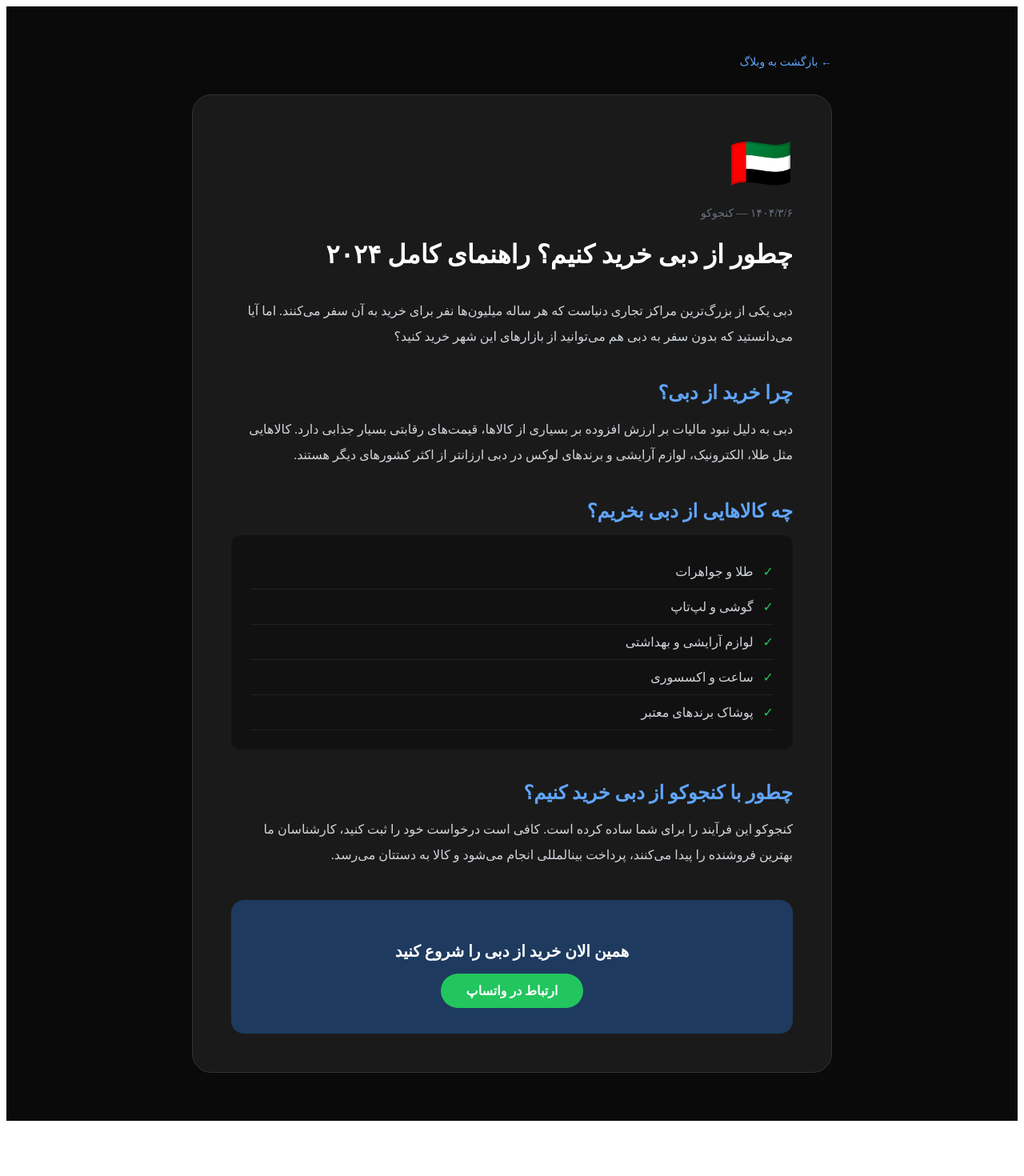
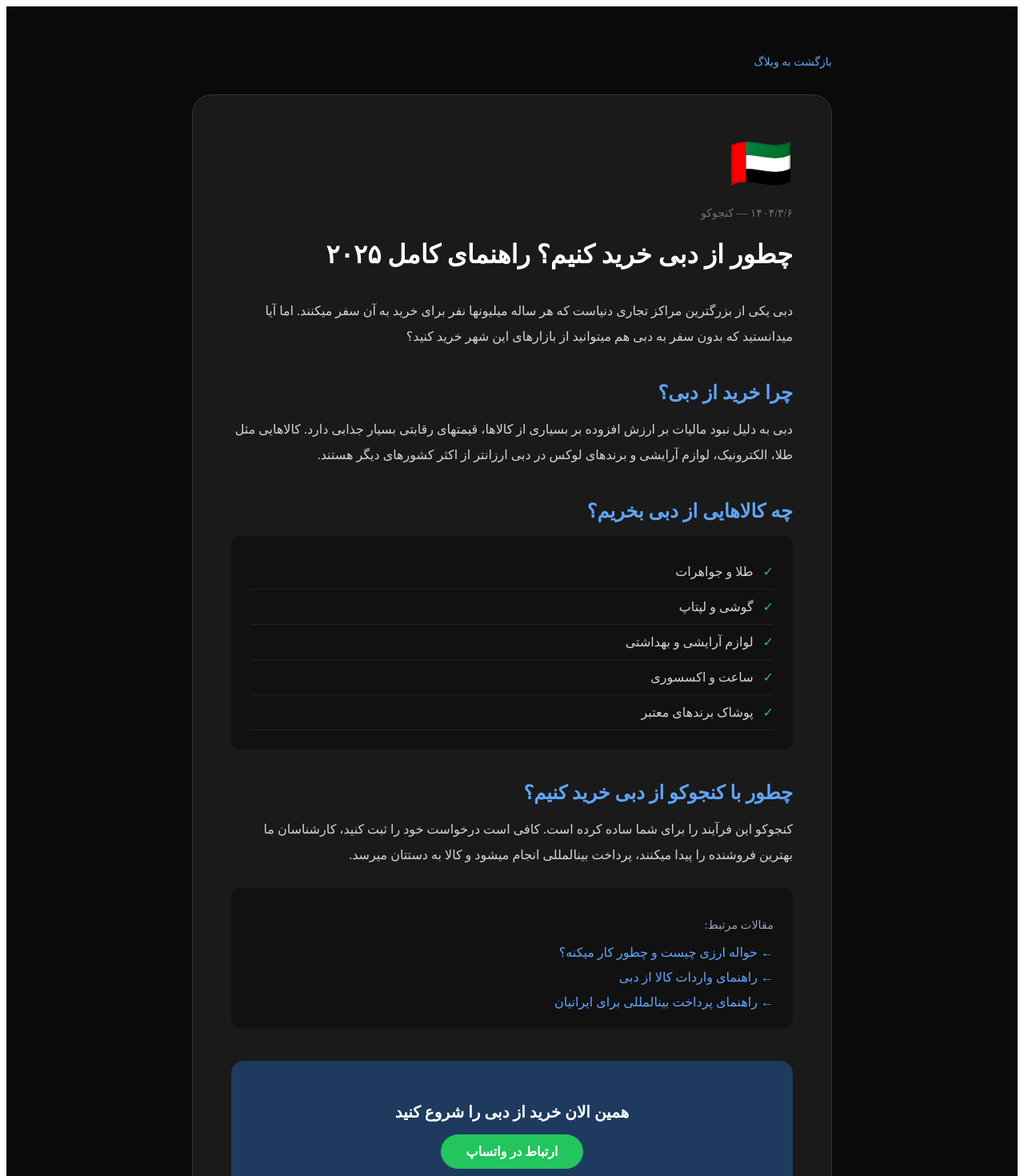
Before and after one commit to seyedmehdialavi93-coder/konjoko, a Next.js app: page /blog/kharid-az-dubai in a window 1280 px wide. Shown: the top 1470 px of the page at 80% size. Before the commit the page ends 1401 px from the top, so only its background shows below. Built offline with nearby package versions, Linux system fonts and the light colour scheme.

Commit message:
add internal links to dubai post

```diff
--- a/app/blog/kharid-az-dubai/page.tsx
+++ b/app/blog/kharid-az-dubai/page.tsx
@@ -1,48 +1,48 @@
+import type { Metadata } from "next";
+
+export const metadata: Metadata = {
+ title: "چطور از دبی خرید کنیم؟ راهنمای کامل ۲۰۲۵ | کنجوکو",
+ description: "راهنمای کامل خرید از دبی برای ایرانیان. بهترین کالاها، قیمت‌ها و روش خرید مطمئن از بازارهای دبی با کنجوکو.",
+};
+
 export default function KharidAzDubai() {
  return (
    <main style={{backgroundColor: "#0a0a0a", minHeight: "100vh", color: "white", direction: "rtl"}}>
      <div style={{maxWidth: "800px", margin: "0 auto", padding: "60px 20px"}}>
-
        <div style={{marginBottom: "32px"}}>
-          <a href="/blog" style={{color: "#60a5fa", textDecoration: "none", fontSize: "0.875rem"}}>← بازگشت به وبلاگ</a>
+         <a href="/blog" style={{color: "#60a5fa", textDecoration: "none", fontSize: "0.875rem"}}>بازگشت به وبلاگ</a>
        </div>
-
        <div style={{backgroundColor: "#1a1a1a", borderRadius: "24px", padding: "48px", border: "1px solid #333"}}>
          <div style={{fontSize: "4rem", marginBottom: "16px"}}>🇦🇪</div>
          <p style={{color: "#6b7280", fontSize: "0.875rem", marginBottom: "12px"}}>۱۴۰۴/۳/۶ — کنجوکو</p>
-          <h1 style={{fontSize: "2rem", fontWeight: "bold", marginBottom: "32px", lineHeight: "1.4"}}>
-            چطور از دبی خرید کنیم؟ راهنمای کامل ۲۰۲۴
-          </h1>
-
-          <p style={{color: "#d1d5db", lineHeight: "2", marginBottom: "24px"}}>
-            دبی یکی از بزرگ‌ترین مراکز تجاری دنیاست که هر ساله میلیون‌ها نفر برای خرید به آن سفر می‌کنند. اما آیا می‌دانستید که بدون سفر به دبی هم می‌توانید از بازارهای این شهر خرید کنید؟
-          </p>
-
+         <h1 style={{fontSize: "2rem", fontWeight: "bold", marginBottom: "32px", lineHeight: "1.4"}}>چطور از دبی خرید کنیم؟ راهنمای کامل ۲۰۲۵</h1>
+         <p style={{color: "#d1d5db", lineHeight: "2", marginBottom: "24px"}}>دبی یکی از بزرگترین مراکز تجاری دنیاست که هر ساله میلیونها نفر برای خرید به آن سفر میکنند. اما آیا میدانستید که بدون سفر به دبی هم میتوانید از بازارهای این شهر خرید کنید؟</p>
          <h2 style={{fontSize: "1.5rem", fontWeight: "bold", marginBottom: "16px", marginTop: "40px", color: "#60a5fa"}}>چرا خرید از دبی؟</h2>
-          <p style={{color: "#d1d5db", lineHeight: "2", marginBottom: "24px"}}>
-            دبی به دلیل نبود مالیات بر ارزش افزوده بر بسیاری از کالاها، قیمت‌های رقابتی بسیار جذابی دارد. کالاهایی مثل طلا، الکترونیک، لوازم آرایشی و برندهای لوکس در دبی ارزانتر از اکثر کشورهای دیگر هستند.
-          </p>
-
+         <p style={{color: "#d1d5db", lineHeight: "2", marginBottom: "24px"}}>دبی به دلیل نبود مالیات بر ارزش افزوده بر بسیاری از کالاها، قیمتهای رقابتی بسیار جذابی دارد. کالاهایی مثل طلا، الکترونیک، لوازم آرایشی و برندهای لوکس در دبی ارزانتر از اکثر کشورهای دیگر هستند.</p>
          <h2 style={{fontSize: "1.5rem", fontWeight: "bold", marginBottom: "16px", marginTop: "40px", color: "#60a5fa"}}>چه کالاهایی از دبی بخریم؟</h2>
          <div style={{backgroundColor: "#111", borderRadius: "12px", padding: "24px", marginBottom: "24px"}}>
-            {["طلا و جواهرات", "گوشی و لپ‌تاپ", "لوازم آرایشی و بهداشتی", "ساعت و اکسسوری", "پوشاک برندهای معتبر"].map((item) => (
+           {["طلا و جواهرات", "گوشی و لپتاپ", "لوازم آرایشی و بهداشتی", "ساعت و اکسسوری", "پوشاک برندهای معتبر"].map((item) => (
              <div key={item} style={{display: "flex", alignItems: "center", gap: "12px", padding: "12px 0", borderBottom: "1px solid #222"}}>
                <span style={{color: "#22c55e"}}>✓</span>
                <span style={{color: "#d1d5db"}}>{item}</span>
              </div>
            ))}
          </div>
+         <h2 style={{fontSize: "1.5rem", fontWeight: "bold", marginBottom: "16px", marginTop: "40px", color: "#60a5fa"}}>چطور با کنجوکو از دبی خرید کنیم؟</h2>
+         <p style={{color: "#d1d5db", lineHeight: "2", marginBottom: "24px"}}>کنجوکو این فرآیند را برای شما ساده کرده است. کافی است درخواست خود را ثبت کنید، کارشناسان ما بهترین فروشنده را پیدا میکنند، پرداخت بینالمللی انجام میشود و کالا به دستتان میرسد.</p>
 
-          <h2 style={{fontSize: "1.5rem", fontWeight: "bold", marginBottom: "16px", marginTop: "40px", color: "#60a5fa"}}>چطور با کنجوکو از دبی خرید کنیم؟</h2>
-          <p style={{color: "#d1d5db", lineHeight: "2", marginBottom: "32px"}}>
-            کنجوکو این فرآیند را برای شما ساده کرده است. کافی است درخواست خود را ثبت کنید، کارشناسان ما بهترین فروشنده را پیدا می‌کنند، پرداخت بینالمللی انجام می‌شود و کالا به دستتان می‌رسد.
-          </p>
+         <div style={{backgroundColor: "#111", borderRadius: "12px", padding: "24px", marginBottom: "32px"}}>
+           <p style={{color: "#94a3b8", marginBottom: "16px", fontSize: "0.9rem"}}>مقالات مرتبط:</p>
+           <div style={{display: "flex", flexDirection: "column", gap: "12px"}}>
+             <a href="/blog/havaleh-arzi" style={{color: "#60a5fa", textDecoration: "none"}}>← حواله ارزی چیست و چطور کار میکنه؟</a>
+             <a href="/blog/vardaat-az-dubai" style={{color: "#60a5fa", textDecoration: "none"}}>← راهنمای واردات کالا از دبی</a>
+             <a href="/blog/pardakht-beinalmelli" style={{color: "#60a5fa", textDecoration: "none"}}>← راهنمای پرداخت بینالمللی برای ایرانیان</a>
+           </div>
+         </div>
 
          <div style={{backgroundColor: "#1e3a5f", borderRadius: "16px", padding: "32px", textAlign: "center", marginTop: "40px"}}>
            <p style={{fontSize: "1.25rem", fontWeight: "bold", marginBottom: "16px"}}>همین الان خرید از دبی را شروع کنید</p>
-            <a href="https://wa.me/971562913000" style={{backgroundColor: "#22c55e", color: "white", padding: "12px 32px", borderRadius: "50px", fontWeight: "bold", textDecoration: "none", display: "inline-block"}}>
-              ارتباط در واتساپ
-            </a>
+           <a href="https://wa.me/971562913000" style={{backgroundColor: "#22c55e", color: "white", padding: "12px 32px", borderRadius: "50px", fontWeight: "bold", textDecoration: "none", display: "inline-block"}}>ارتباط در واتساپ</a>
          </div>
        </div>
      </div>
```
Lines whose indentation alone changed are shown as unchanged.
